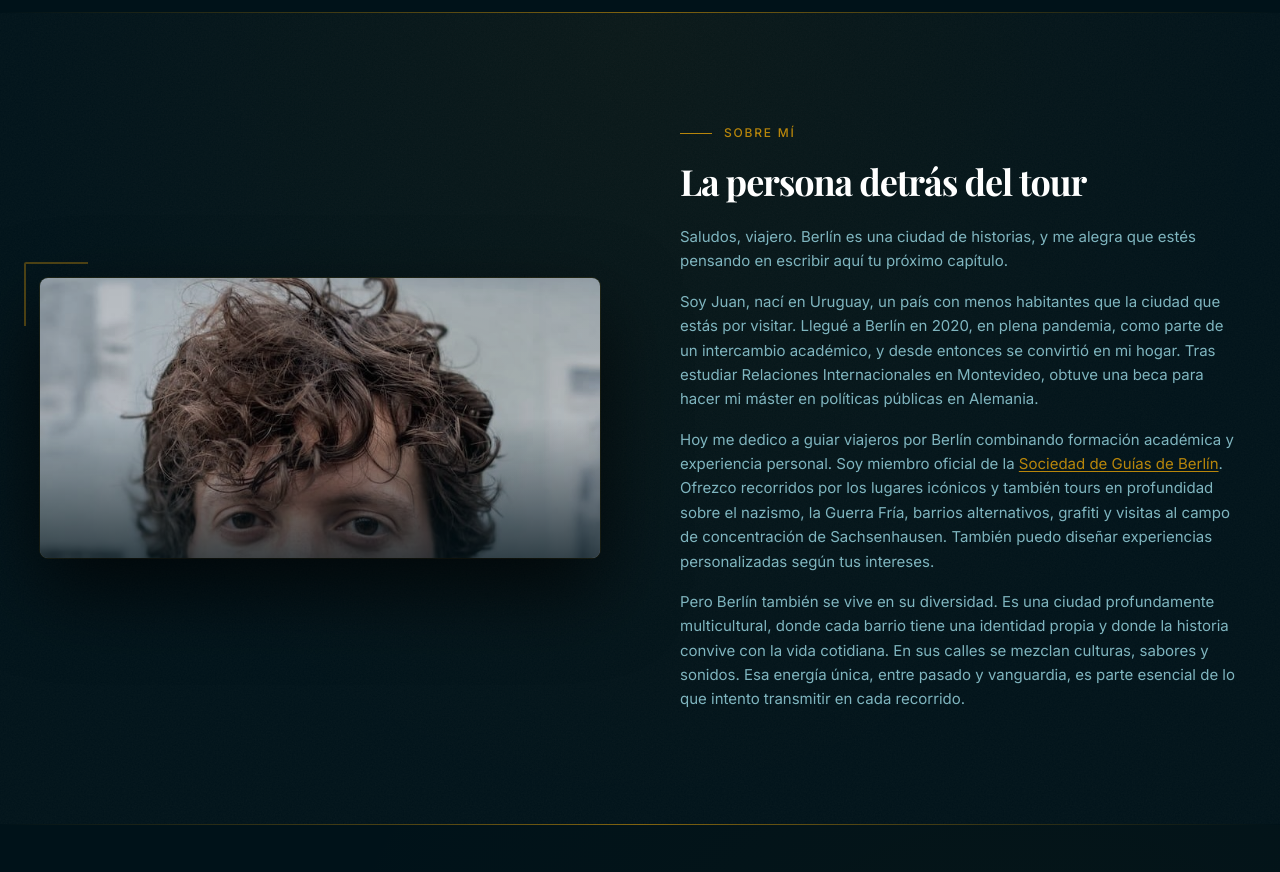
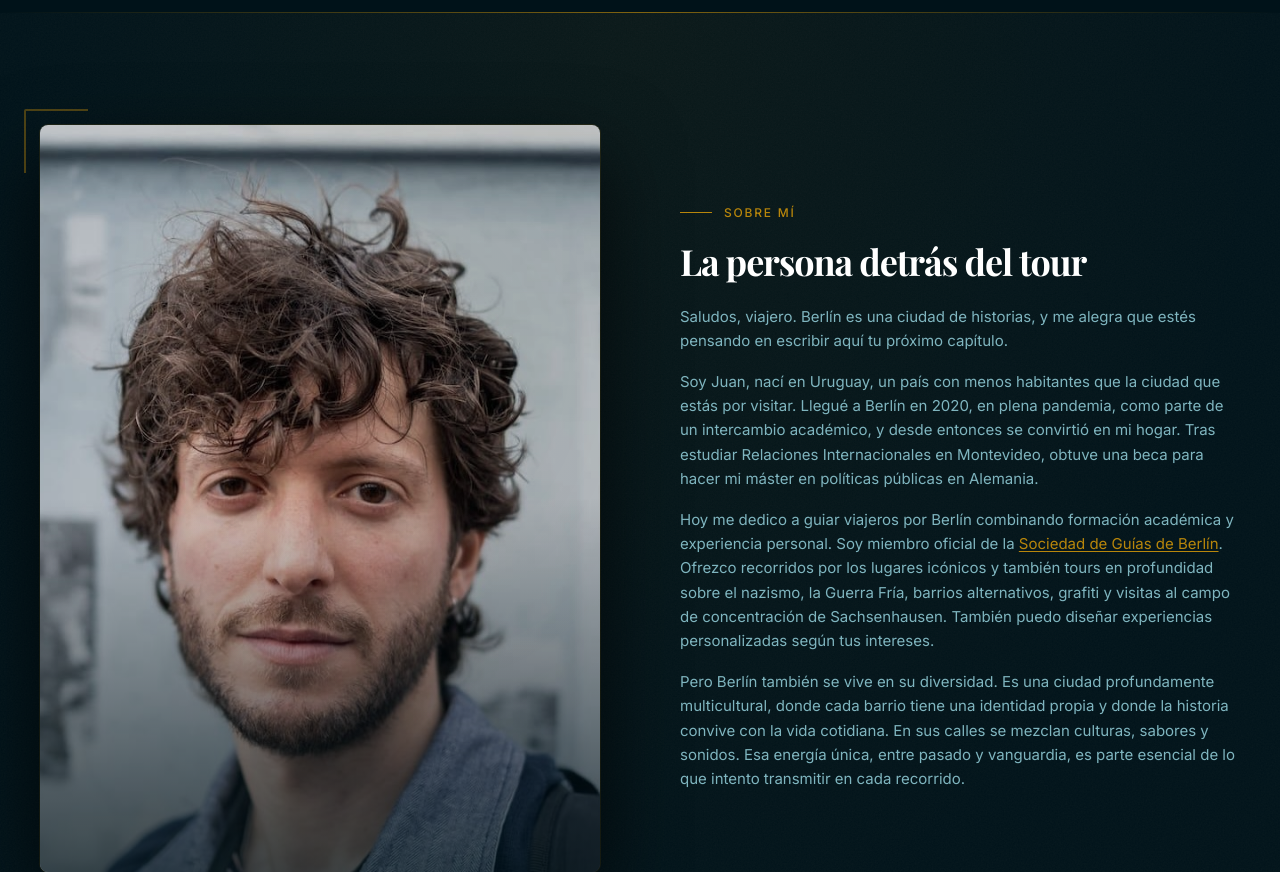
Before and after one commit to Zancani/juanberliner, a plain HTML site: page index.html in a window 1280 px wide. Shown: the part 1880-2752 px from the top of the page. Drawn offline with nearby package versions, Linux system fonts and the light colour scheme; animation ran at ten frames a second.

Commit message:
Fix about section image: use aspect-ratio instead of absolute positioning
Co-Authored-By: Claude Opus 4.7 (1M context) <noreply@anthropic.com>

```diff
--- a/index.html
+++ b/index.html
@@ -775,8 +775,8 @@
 
       <!-- Image side -->
       <div class="relative fade-left order-2 md:order-1">
-        <div class="relative overflow-hidden rounded-lg max-h-[400px] md:max-h-none" style="box-shadow: 0 32px 80px rgba(0,0,0,0.7), 0 0 0 1px rgba(184,134,11,0.15); min-height: 280px;">
-          <img src="Perfil copy.jpeg" alt="Juan Berliner" class="w-full h-full object-cover absolute inset-0" style="object-position: center 20%; filter: brightness(0.85) saturate(0.75); mix-blend-mode: normal;" />
+        <div class="relative overflow-hidden rounded-lg" style="box-shadow: 0 32px 80px rgba(0,0,0,0.7), 0 0 0 1px rgba(184,134,11,0.15); aspect-ratio: 3/4; min-height: 400px;">
+          <img src="Perfil copy.jpeg" alt="Juan Berliner" class="w-full h-full object-cover" style="object-position: center 20%; filter: brightness(0.85) saturate(0.75); mix-blend-mode: normal;" />
           <div class="absolute inset-0 bg-gradient-to-t from-berlin-dark/70 via-transparent to-transparent"></div>
           <div class="absolute inset-0" style="background: radial-gradient(ellipse at 70% 30%, rgba(184,134,11,0.07), transparent 60%); mix-blend-mode: multiply;"></div>
         </div>
```
